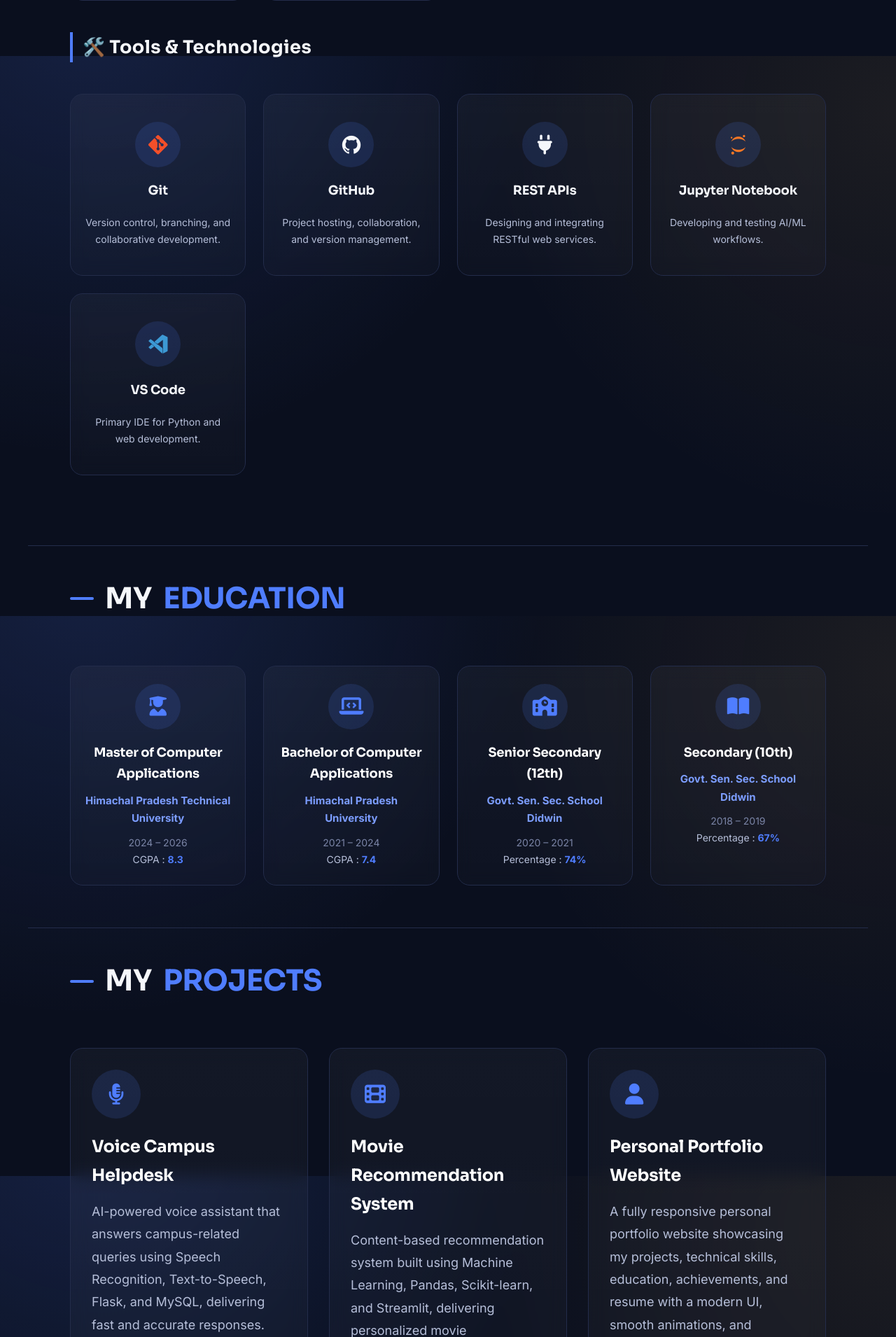
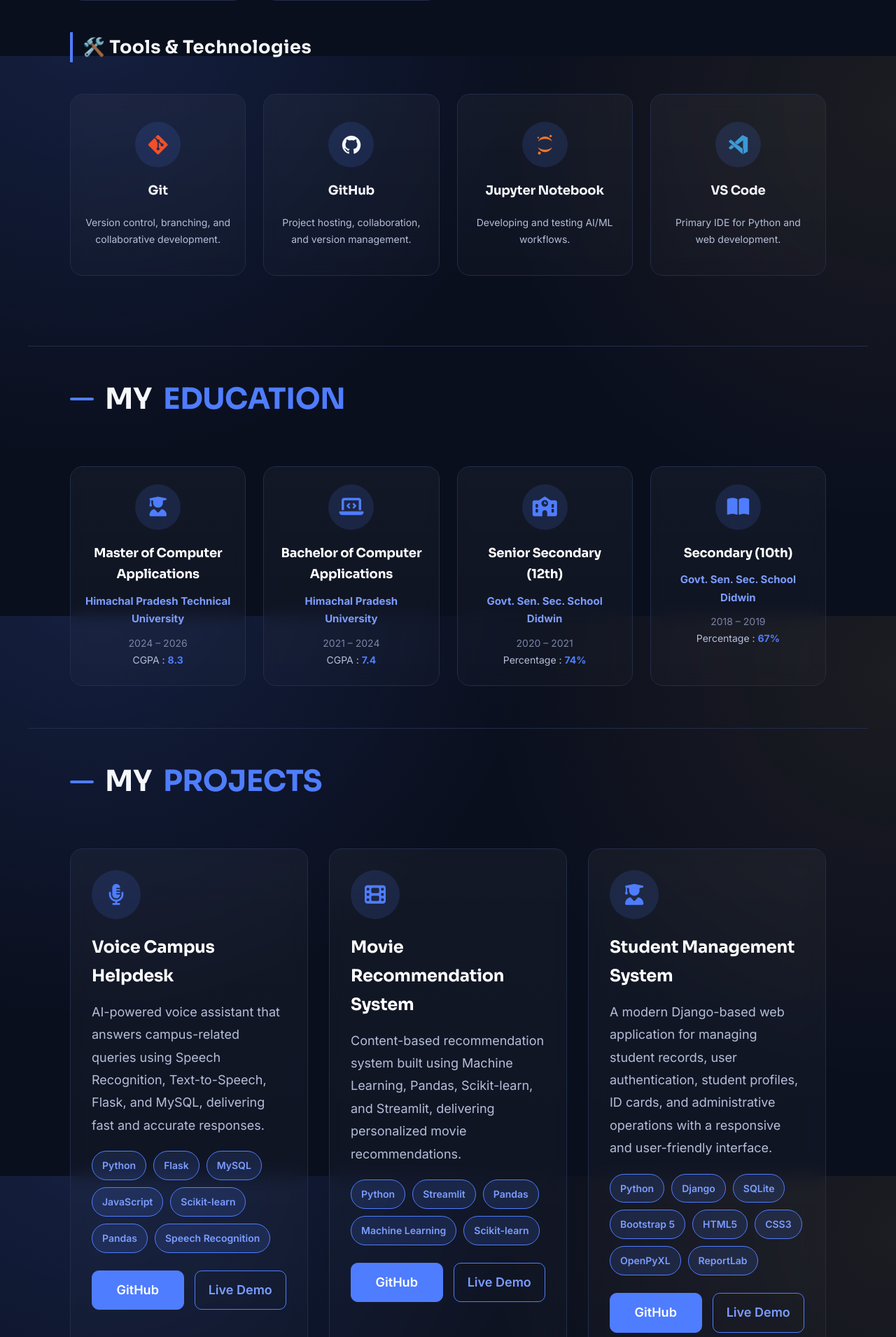
Before and after one commit to AnujKumar0109/Portfolio, a Flask app: page / in a window 1280 px wide. Shown: the part 3120-5030 px from the top of the page at 70% size. Run offline with Flask 3, Linux system fonts and the light colour scheme.

Commit message:
Update portfolio skills section

```diff
--- a/templates/index.html
+++ b/templates/index.html
@@ -179,10 +179,23 @@
         <p>Developing secure web applications and REST APIs.</p>
     </div>
 
+    <!-- Django -->
+    <div class="skill-card">
+        <i class="devicon-django-plain colored"></i>
+        <h3>Django</h3>
+        <p>Scalable web applications with authentication.</p>
+    </div>
+
     <div class="skill-card">
         <i class="devicon-fastapi-plain colored"></i>
         <h3>FastAPI</h3>
         <p>Building high-performance REST APIs.</p>
+    </div>
+
+    <div class="skill-card">
+        <i class="fas fa-plug"></i>
+        <h3>REST APIs</h3>
+        <p>Designing and integrating RESTful web services.</p>
     </div>
 
     <div class="skill-card">
@@ -247,12 +260,6 @@
         <i class="devicon-github-original"></i>
         <h3>GitHub</h3>
         <p>Project hosting, collaboration, and version management.</p>
-    </div>
-
-    <div class="skill-card">
-        <i class="fas fa-plug"></i>
-        <h3>REST APIs</h3>
-        <p>Designing and integrating RESTful web services.</p>
     </div>
 
     <div class="skill-card">
@@ -393,35 +400,52 @@
             </div>
 
             <!-- Project 3 -->
+  <!-- Project 3 -->
+
 
   <div class="project-card">
 
+
 <div class="project-icon">
-        <i class="fas fa-user"></i>
+    <i class="fas fa-user-graduate"></i>
 </div>
 
-    <h3>Personal Portfolio Website</h3>
+<h3>Student Management System</h3>
 
 <p>
-        A fully responsive personal portfolio website showcasing my projects,
-        technical skills, education, achievements, and resume
-        with a modern UI, smooth animations, and interactive design.
+    A modern Django-based web application for managing student records,
+    user authentication, student profiles, ID cards, and administrative
+    operations with a responsive and user-friendly interface.
 </p>
 
 <div class="project-tech">
+    <span>Python</span>
+    <span>Django</span>
+    <span>SQLite</span>
+    <span>Bootstrap 5</span>
     <span>HTML5</span>
     <span>CSS3</span>
-        <span>JavaScript</span>
-        <span>Responsive Design</span>
-        <span>python</span>
+    <span>OpenPyXL</span>
+    <span>ReportLab</span>
 </div>
 
 <div class="project-buttons">
-        <a href="https://github.com/AnujKumar0109/Portfolio.git" target="_blank" rel="noopener noreferrer">GitHub</a>
-        <a href="https://portfolio-ten-steel-7c88wqa61u.vercel.app" target="_blank" rel="noopener noreferrer">Live Demo</a>
+
+    <a href="https://github.com/AnujKumar0109/Student-Management-System.git"
+       target="_blank"
+       rel="noopener noreferrer">
+        GitHub
+    </a>
+
+    <a href="https://student-management-system-k96h.onrender.com"
+       target="_blank"
+       rel="noopener noreferrer">
+        Live Demo
+    </a>
+
 </div>
 
-</div>
+
     </section>
 
 
```
Lines whose indentation alone changed are shown as unchanged.
